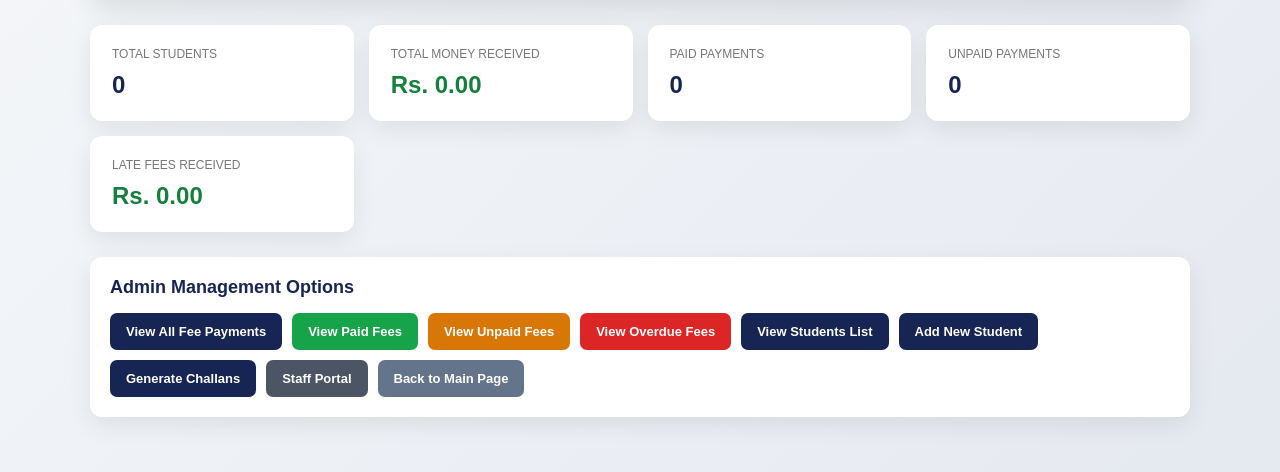
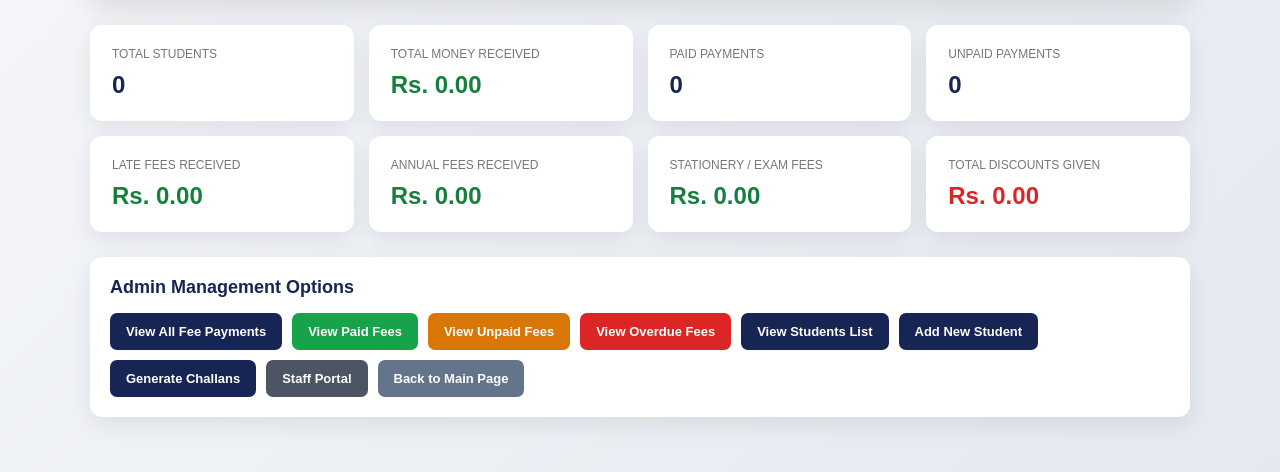
Before and after one commit to Ayy4n-maker/fee-challan, a Flask app: page /admin in a window 1280 px wide. Shown: the part 220-692 px from the top of the page. Run offline with Flask 3, Linux system fonts and the light colour scheme; the visitor is signed in with stand-in values (Sample User, id 1); data that the repository does not hold is empty.

Commit message:
Allow Admin to open Staff Portal without password prompt, assign 3-digit sequential serial number IDs (001, 002, 003...) to students, and add Annual Fees, Stationery Fees, and Discounts metrics to Admin Dashboard

```diff
--- a/app.py
+++ b/app.py
@@ -45,10 +45,19 @@ def short_id(doc_id):
 # HELPER — convert Firestore document snapshot to dict
 # ==========================================================
 
-def doc_to_dict(doc):
-    """Convert a Firestore DocumentSnapshot to a plain dict with 'id' field."""
-    d = doc.to_dict()
+def doc_to_dict(doc, default_index=1):
+    """Convert a Firestore DocumentSnapshot to a plain dict with clean 3-digit serial display_id."""
+    d = doc.to_dict() or {}
     d["id"] = doc.id
+    serial = d.get("serial_id")
+    if not serial:
+        serial = default_index
+    try:
+        serial = int(serial)
+    except (ValueError, TypeError):
+        serial = default_index
+    d["serial_id"] = serial
+    d["display_id"] = "%03d" % serial
     return d
 
 
@@ -183,6 +192,9 @@ def admin():
     total_paid = 0
     total_unpaid = 0
     total_late_fee = 0.0
+    total_annual_fee = 0.0
+    total_stationery_fee = 0.0
+    total_discount = 0.0
 
     for doc in payments_docs:
 
@@ -201,6 +213,18 @@ def admin():
                 p.get("late_fee") or 0
             )
 
+            total_annual_fee += float(
+                p.get("annual_fee") or 0
+            )
+
+            total_stationery_fee += float(
+                p.get("stationery_fee") or 0
+            )
+
+            total_discount += float(
+                p.get("discount") or 0
+            )
+
         else:
 
             total_unpaid += 1
@@ -216,7 +240,13 @@ def admin():
 
         total_unpaid=total_unpaid,
 
-        total_late_fee=total_late_fee
+        total_late_fee=total_late_fee,
+
+        total_annual_fee=total_annual_fee,
+
+        total_stationery_fee=total_stationery_fee,
+
+        total_discount=total_discount
     )
 
 
@@ -281,7 +311,7 @@ def staff_login():
 # ==========================================================
 
 @app.route("/staff")
-@staff_required
+@login_required
 def staff():
 
     db = get_firestore_db()
@@ -323,14 +353,15 @@ def students():
     docs = db.collection("students").get()
 
     student_list = [
-        doc_to_dict(doc)
-        for doc in docs
+        doc_to_dict(doc, default_index=idx)
+        for idx, doc in enumerate(docs, start=1)
     ]
 
-    # Sort by class (numeric) then by name
+    # Sort by class (numeric) then by serial_id
     student_list.sort(
         key=lambda s: (
             int(s.get("class_name") or 0),
+            int(s.get("serial_id") or 0),
             s.get("student_name") or ""
         )
     )
@@ -356,28 +387,29 @@ def generate_challan_list():
 
     db = get_firestore_db()
 
+    docs = db.collection("students").get()
+
+    all_students = [
+        doc_to_dict(doc, default_index=idx)
+        for idx, doc in enumerate(docs, start=1)
+    ]
+
     if search_id:
-
-        # Search by Firestore document ID (exact match)
-        doc = db.collection("students").document(search_id).get()
-
-        if doc.exists:
-            student_list = [doc_to_dict(doc)]
-        else:
-            student_list = []
-
+        clean = search_id.strip()
+        student_list = [
+            s for s in all_students
+            if s["id"] == clean
+            or s["display_id"] == clean
+            or str(s.get("serial_id")) == clean.lstrip("0")
+            or clean.lower() in s.get("student_name", "").lower()
+            or clean.lower() in s.get("roll_no", "").lower()
+        ]
     else:
-
-        docs = db.collection("students").get()
-
-        student_list = [
-            doc_to_dict(doc)
-            for doc in docs
-        ]
-
+        student_list = all_students
         student_list.sort(
             key=lambda s: (
                 int(s.get("class_name") or 0),
+                int(s.get("serial_id") or 0),
                 s.get("student_name") or ""
             )
         )
@@ -461,7 +493,21 @@ def add_student():
 
         db = get_firestore_db()
 
+        # Calculate next sequential serial_id
+        all_students_docs = db.collection("students").get()
+        serials = []
+        for s_doc in all_students_docs:
+            s_dict = s_doc.to_dict() or {}
+            if s_dict.get("serial_id"):
+                try:
+                    serials.append(int(s_dict["serial_id"]))
+                except (ValueError, TypeError):
+                    pass
+
+        next_serial = max(serials, default=len(all_students_docs)) + 1
+
         db.collection("students").add({
+            "serial_id":         next_serial,
             "student_name":      student_name,
             "roll_no":           roll_no,
             "father_name":       father_name,
--- a/templates/admin.html
+++ b/templates/admin.html
@@ -284,6 +284,45 @@
 
         </a>
 
+
+        <a href="/fee-payments?status=PAID" class="card" style="text-decoration: none;">
+
+            <div class="card-title">
+                ANNUAL FEES RECEIVED
+            </div>
+
+            <div class="card-value money">
+                Rs. {{ "%.2f"|format(total_annual_fee) }}
+            </div>
+
+        </a>
+
+
+        <a href="/fee-payments?status=PAID" class="card" style="text-decoration: none;">
+
+            <div class="card-title">
+                STATIONERY / EXAM FEES
+            </div>
+
+            <div class="card-value money">
+                Rs. {{ "%.2f"|format(total_stationery_fee) }}
+            </div>
+
+        </a>
+
+
+        <a href="/fee-payments?status=PAID" class="card" style="text-decoration: none;">
+
+            <div class="card-title">
+                TOTAL DISCOUNTS GIVEN
+            </div>
+
+            <div class="card-value" style="color: #dc2626; font-weight: bold; font-size: 24px;">
+                Rs. {{ "%.2f"|format(total_discount) }}
+            </div>
+
+        </a>
+
     </div>
 
 
--- a/templates/challan_form.html
+++ b/templates/challan_form.html
@@ -226,7 +226,7 @@
 
         <input
             type="text"
-            value="{{ student.id[:8] }}"
+            value="{{ student.display_id }}"
             readonly
         >
 
--- a/templates/fee_payments.html
+++ b/templates/fee_payments.html
@@ -486,7 +486,7 @@ tr:hover {
 
                     <td>
 
-                        {{ payment.student_id[:8] }}
+                        {{ payment.student_display_id or payment.student_id[:8] }}
 
                     </td>
 
--- a/templates/generate_challan.html
+++ b/templates/generate_challan.html
@@ -312,7 +312,7 @@
 
                 <div class="info-box">
                     <span class="info-label">Student ID:</span>
-                    {{ student.id[:8] }}
+                    {{ student.display_id }}
                 </div>
 
                 <div class="info-box">
@@ -448,7 +448,7 @@
 
                 <div class="info-box">
                     <span class="info-label">Student ID:</span>
-                    {{ student.id[:8] }}
+                    {{ student.display_id }}
                 </div>
 
                 <div class="info-box">
--- a/templates/generate_challan_list.html
+++ b/templates/generate_challan_list.html
@@ -375,7 +375,7 @@ tr:hover {
                 <tr>
 
                     <td>
-                        {{ student.id[:8] }}
+                        {{ student.display_id }}
                     </td>
 
                     <td>
--- a/templates/students.html
+++ b/templates/students.html
@@ -240,7 +240,7 @@ alt="IESC Logo"
 <tr>
 
 <td>
-    {{ student.id[:8] }}
+    {{ student.display_id }}
 </td>
 
 <td>
```
